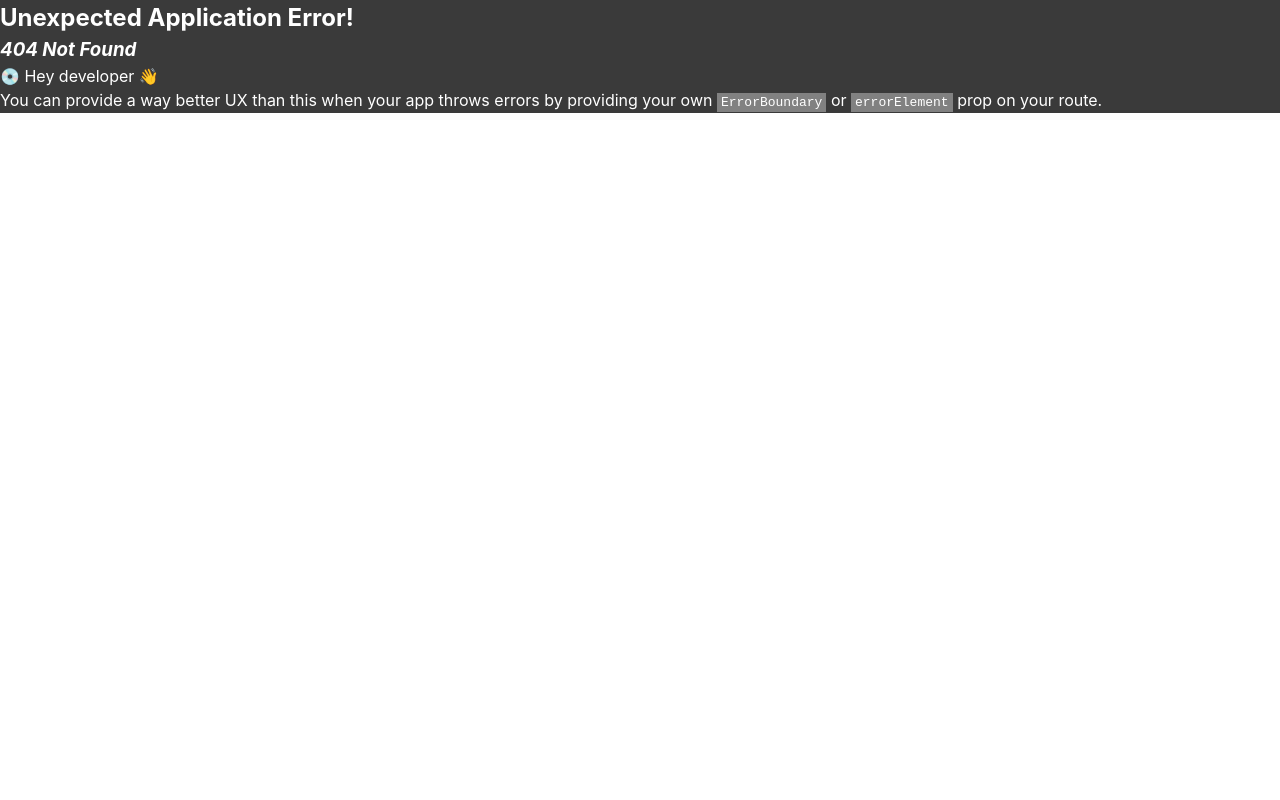
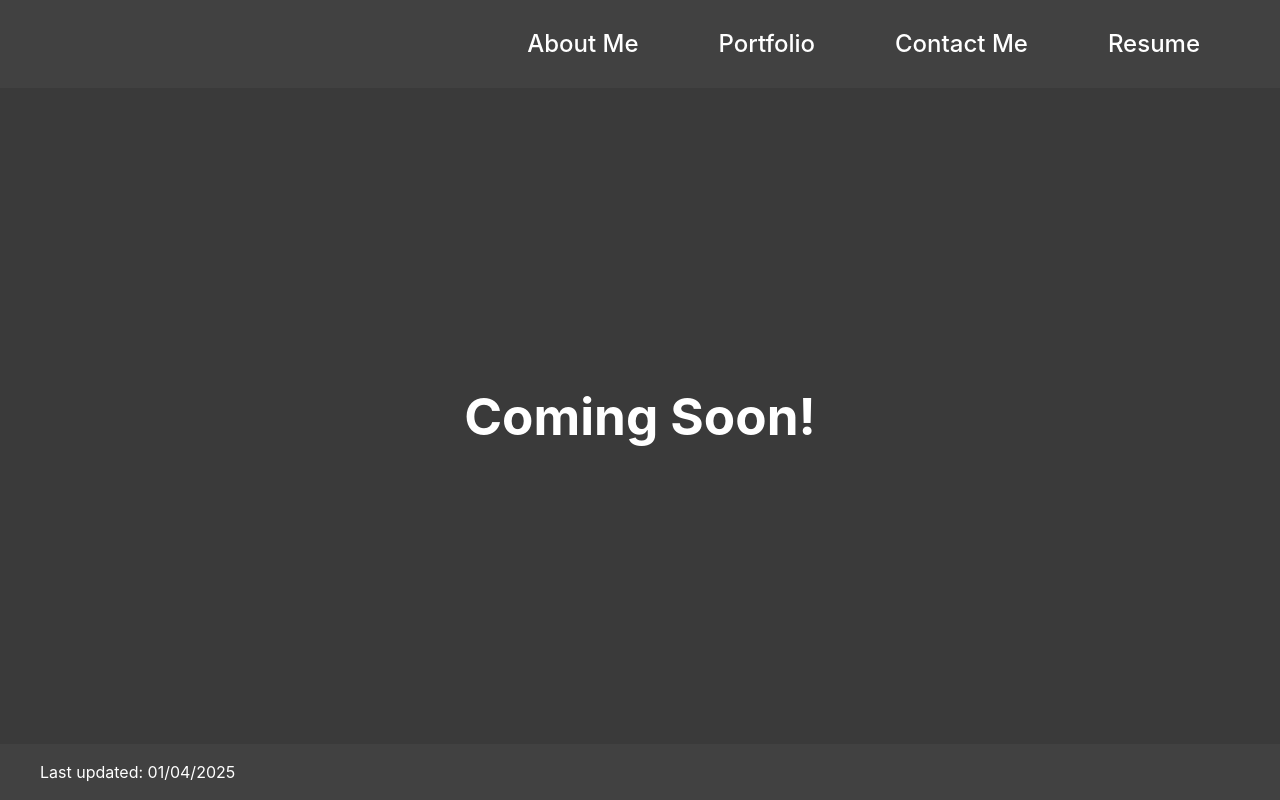
Before and after one commit to MichaelaHunt/Michaela-Hunt-Portfolio, a React (Vite) app in the folder Portfolio/: page /Resume in a window 1280 px wide. Before the commit this address had no page. Built offline with nearby package versions, Linux system fonts and the light colour scheme.

Commit message:
Add resume to Nav; Added Coming Soon text to Resume page

```diff
--- a/Portfolio/src/components/Header.jsx
+++ b/Portfolio/src/components/Header.jsx
@@ -30,7 +30,7 @@ function Header() {
                     <li><a href={currentPage === '/' ? '#aboutMeSection' : '/#aboutMeSection'}>About Me</a></li>
                     <li><a href={currentPage === '/' ? '#portfolioSection' : '/#portfolioSection'}>Portfolio</a></li>
                     <li><Link to="/ContactMe">Contact Me</Link></li>
-                    <li><a>Resume</a></li>
+                    <li><Link to="/Resume">Resume</Link></li>
                 </ul>
             </div>
         </>
--- a/Portfolio/src/main.jsx
+++ b/Portfolio/src/main.jsx
@@ -5,6 +5,7 @@ import App from './App.jsx'
 import { createBrowserRouter, RouterProvider } from 'react-router-dom';
 import Home from './pages/Home.jsx';
 import ContactMe from './pages/ContactMe.jsx';
+import Resume from './pages/Resume.jsx';
 
 const router = createBrowserRouter([
   {
@@ -18,6 +19,10 @@ const router = createBrowserRouter([
       {
         path: '/ContactMe',
         element: <ContactMe />,
+      },
+      {
+        path: '/Resume',
+        element: <Resume></Resume>
       }
     ],
   },
--- a/Portfolio/src/pages/Resume.jsx
+++ b/Portfolio/src/pages/Resume.jsx
@@ -0,0 +1,11 @@
+
+
+function Resume() {
+    return (
+        <>
+            <h1 style={{textAlign: "center"}}>Coming Soon!</h1>
+        </>
+    );
+}
+
+export default Resume;
```
